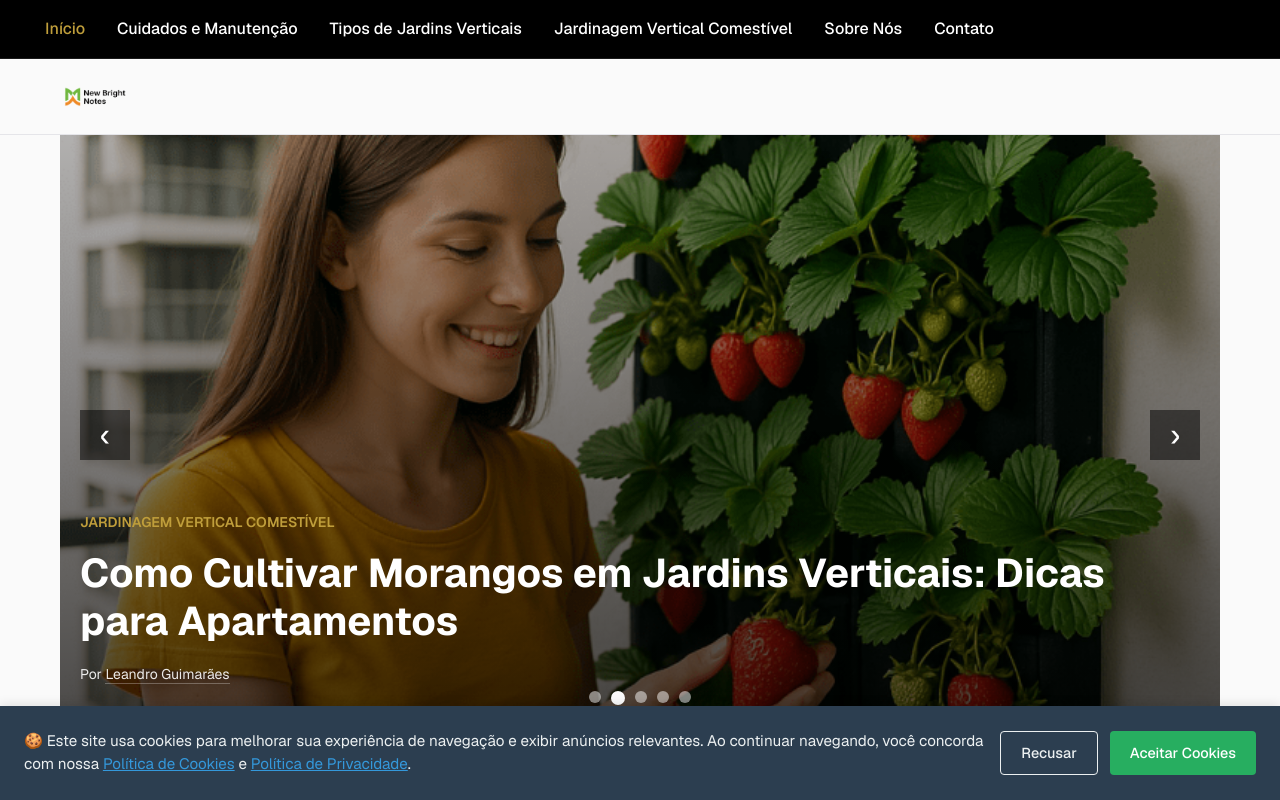
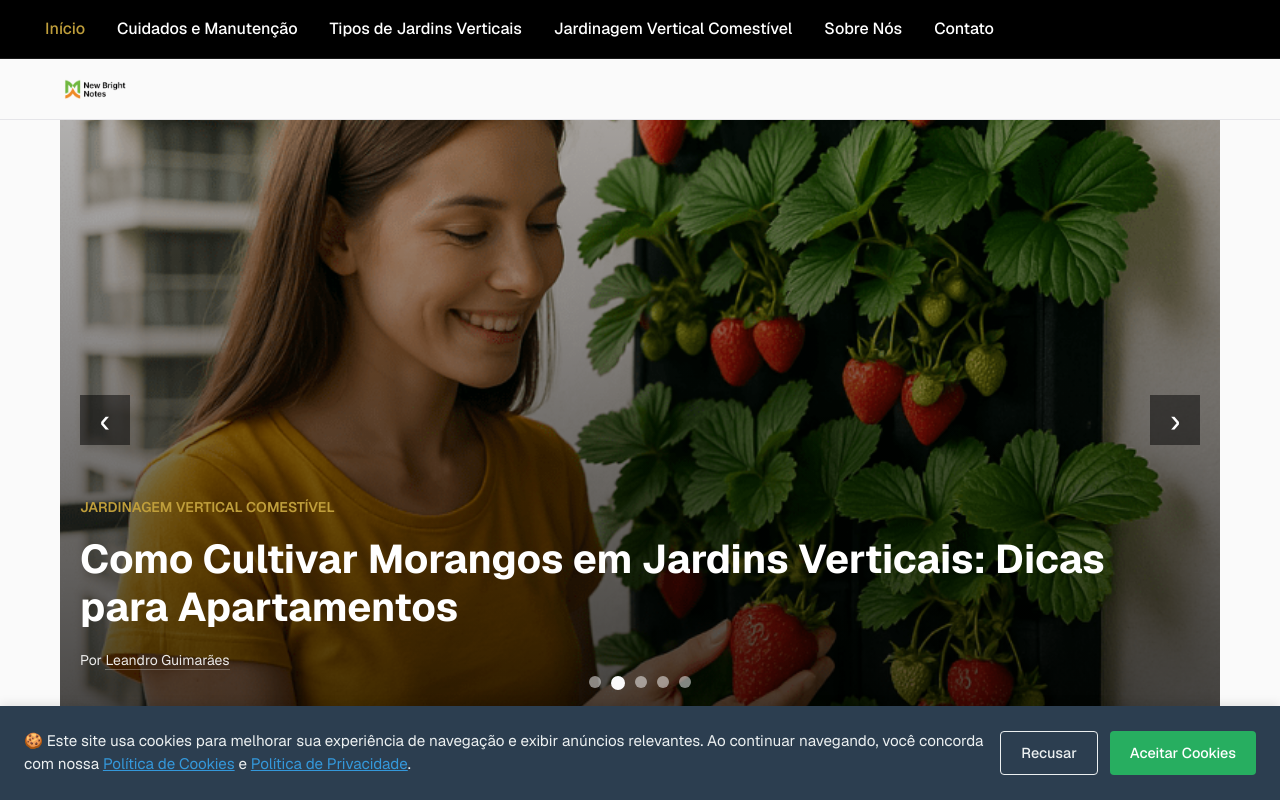
Before and after one commit to newbrightnotes/newbrightnotes, a Next.js app: page / in a window 1280 px wide. Shown: the top 800 px of the page. Built offline with nearby package versions, Linux system fonts and the light colour scheme.

Commit message:
bottom header resize

```diff
--- a/src/app/globals.css
+++ b/src/app/globals.css
@@ -609,7 +609,7 @@ body {
 }
 
 .site-header-bottom {
-  padding: 1.5rem 0;
+  padding: 1.05rem 0;
 }
 
 .primary-navigation ul {
```
